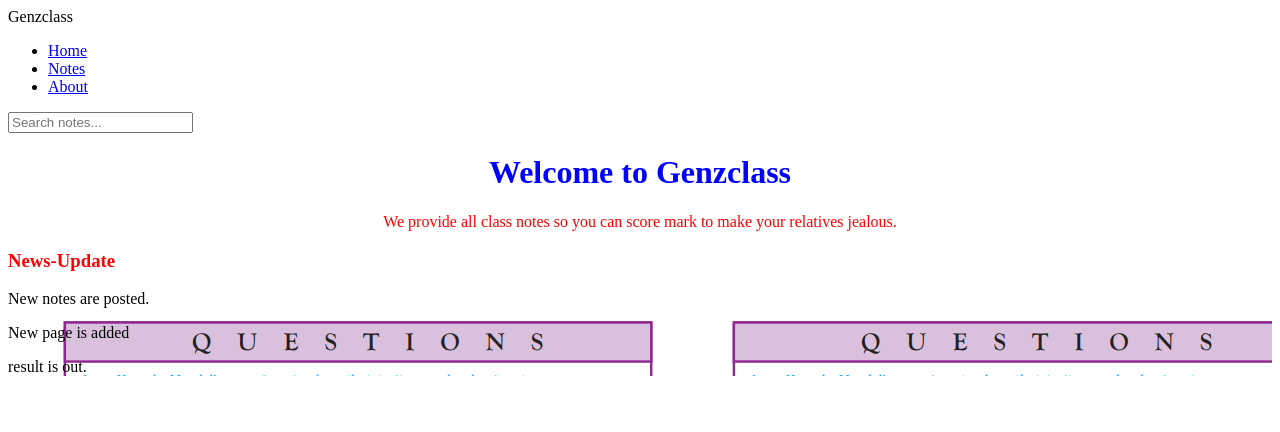
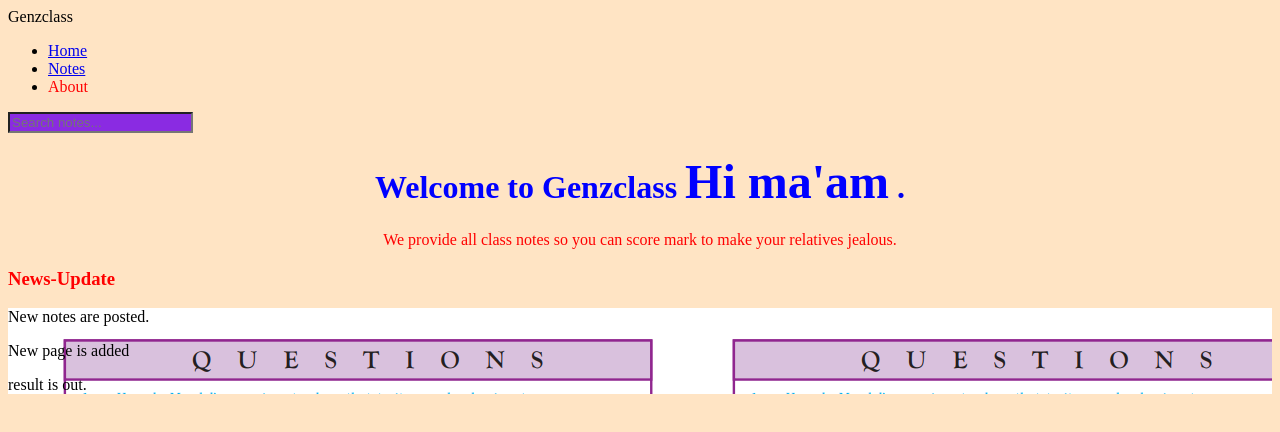
Before and after one commit to tarun-kashyap149/html-practice, a website: page index.html in a window 1280 px wide. Drawn offline with Linux system fonts and the light colour scheme.

Commit message:
page upaded

```diff
--- a/index.html
+++ b/index.html
@@ -5,7 +5,7 @@
         <meta name="viewport" content="width=device-width,initial-scale=1.0"/>
         <title> GenZclass | Home page</title>
     </head>
-    <body>
+    <body style="background-color: bisque;">
         <nav>
            <div class="Logo">
             Genzclass
@@ -18,16 +18,17 @@
                 <a href="#">Notes</a>
             </li>
             <li>
-                <a href="#">
+                <a href="#" style="text-decoration:none; color:red" >
                     About
                 </a>
             </li>
            </ul>
-           <input type="text" placeholder="Search notes...">
+           <input style="background-color: blueviolet;" type="text" placeholder="Search notes...">
         </nav>
         <header style="text-align:center;">
             <h1 style="color: blue;text-align:center">
-                Welcome to Genzclass
+                Welcome to Genzclass <font  size="45">Hi ma'am</font>
+              <a href="demo.html" style="text-decoration:none">.</a>
 
             </h1>
             <a style="color: red; text-align:center;">We provide all class notes so you can score mark to make your relatives jealous.</a>
@@ -36,7 +37,7 @@
             <h3 style="color:red;">
                 News-Update
             </h3>
-            <div class="scroll-box", style=" background-image: url(Screenshot\ 2026-08-31\ 114318.png); size: 0cm;">
+            <div class="scroll-box" style=" background-image: url(Screenshot\ 2026-08-31\ 114318.png); size: 0cm;">
                 <p>New notes are posted.</p>
                 <p>New page is added</p>
                 <p>result is out.</p>
```
